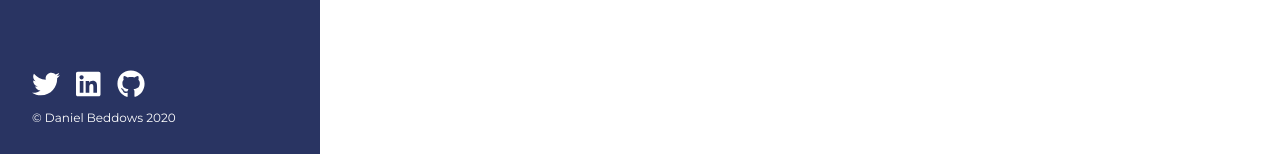
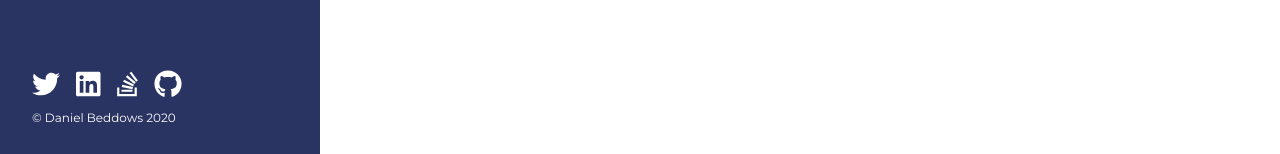
Before and after one commit to danbeddows/danbeddows.com, a Next.js app: page / in a window 1280 px wide. Shown: the part 643-797 px from the top of the page. Built offline with nearby package versions, Linux system fonts and the light colour scheme.

Commit message:
added stackoverflow link to footer

```diff
--- a/components/global/Springboard/Footer.js
+++ b/components/global/Springboard/Footer.js
@@ -1,6 +1,7 @@
 import {
   faGithub,
   faLinkedin,
+  faStackOverflow,
   faTwitter,
 } from "@fortawesome/free-brands-svg-icons";
 import { motion } from "framer-motion";
@@ -44,6 +45,10 @@ const socialData = [
   {
     href: "https://www.linkedin.com/in/danbeddows/",
     icon: faLinkedin,
+  },
+  {
+    href: "https://stackoverflow.com/users/1658795/daniel-beddows",
+    icon: faStackOverflow,
   },
   { href: "https://github.com/danbeddows/", icon: faGithub },
 ];
```
